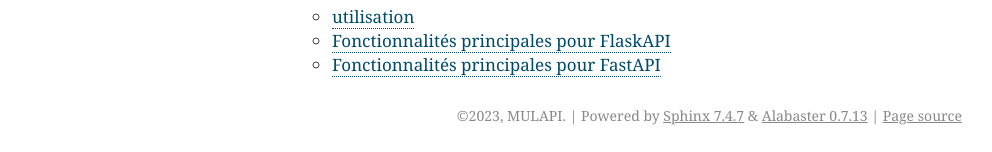
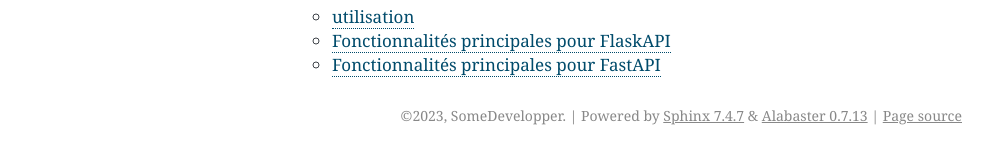
Before and after one commit to SomeDevelopper/APV-serveur, a Sphinx documentation site: the page built from docs/index.rst, in a window 1280 px wide. Shown: the part 1164-1316 px from the top of the page, without its empty margins (148-1140 px from the left). Built offline with Sphinx 7.4.7, drawn with Linux system fonts in a browser that asks for light colours.

Commit message:
Update conf.py

```diff
--- a/docs/conf.py
+++ b/docs/conf.py
@@ -2,9 +2,9 @@
 
 # -- Project information
 
-project = 'LVMH-sephora'
-copyright = '2023, MULAPI'
-author = 'Ketsia MULAPI TITA'
+project = 'AMZ'
+copyright = '2023, SomeDevelopper'
+author = 'SomeDevelopper'
 
 release = '0.1'
 version = '0.1.0'
```
